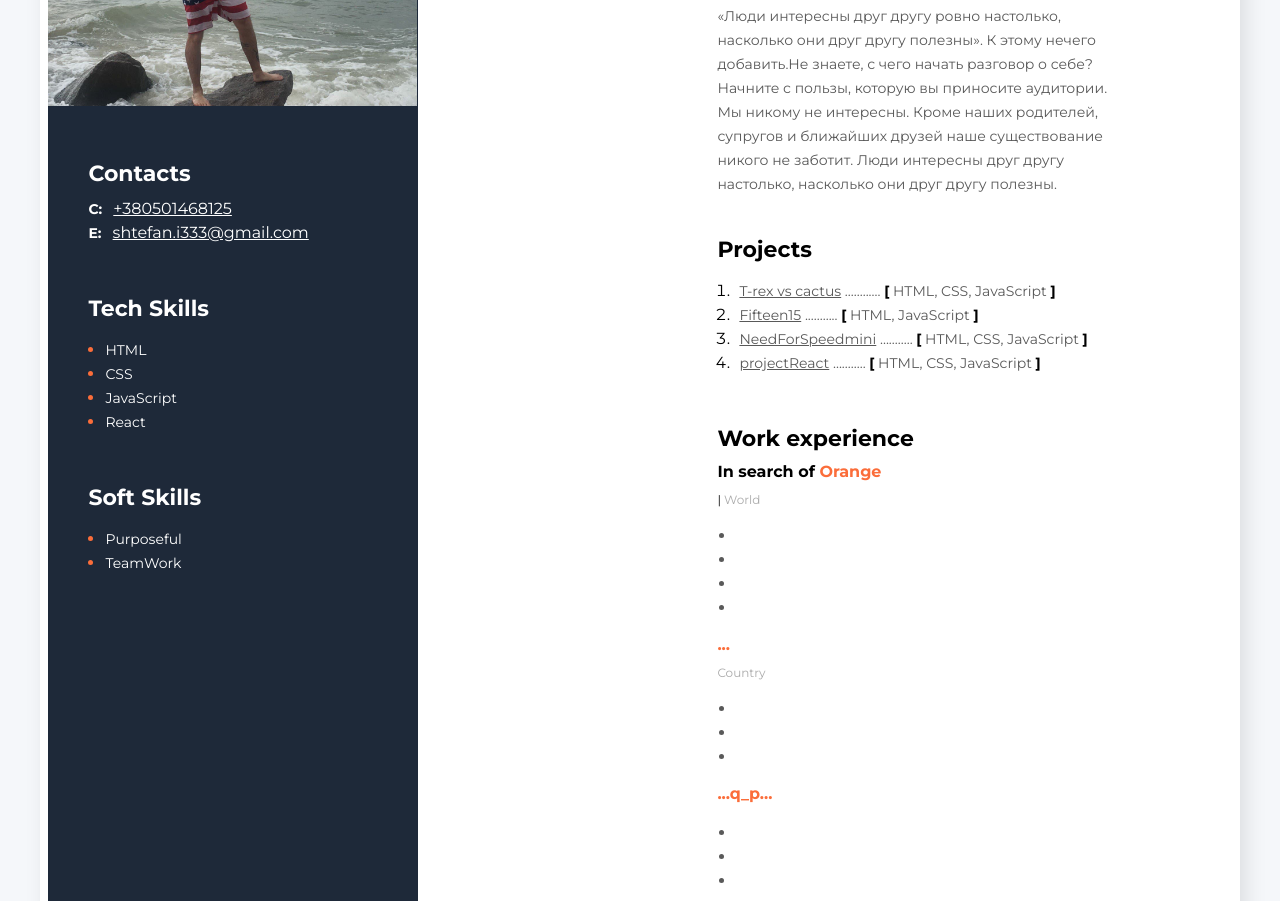
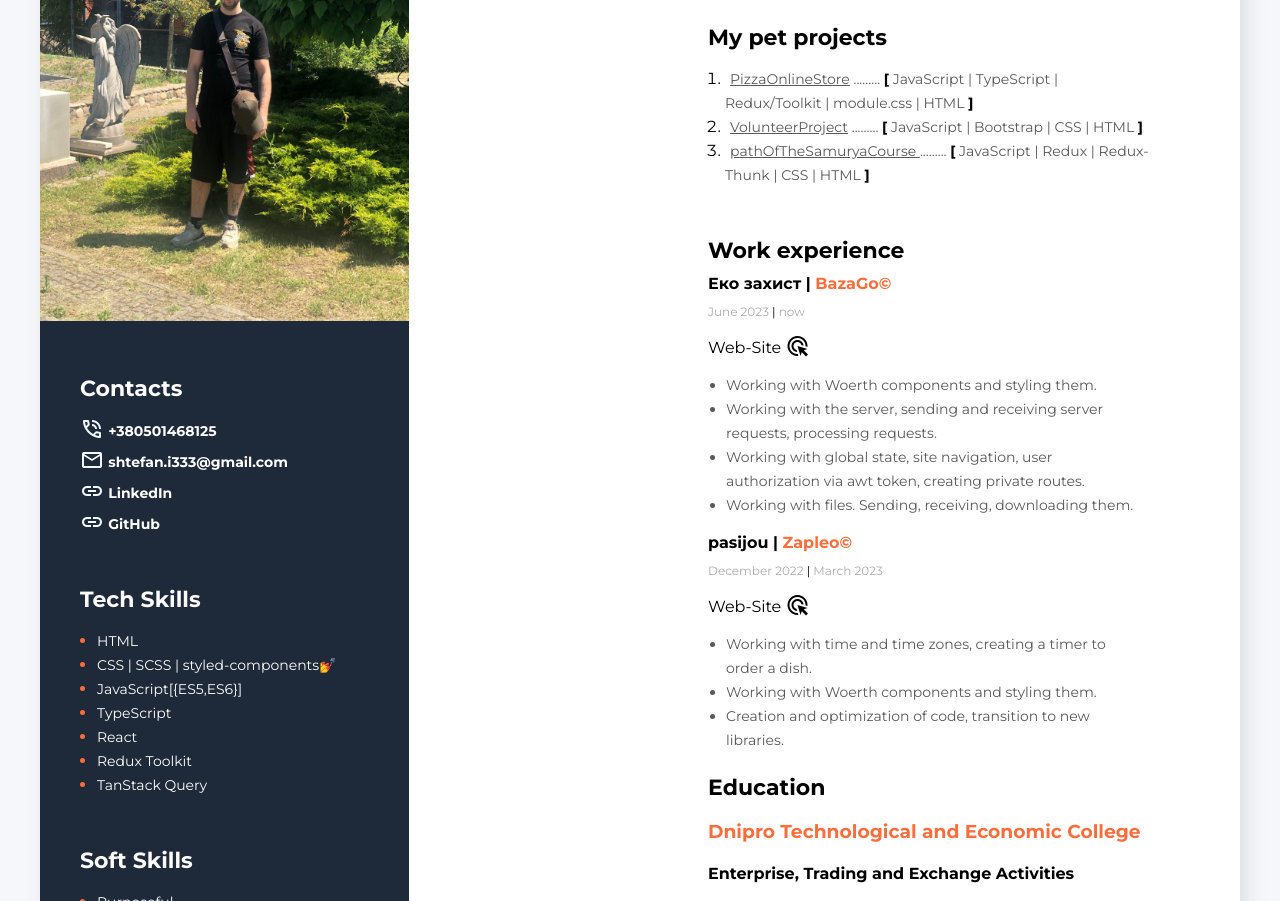
Before and after one commit to ShtefanI11/Resume, a plain HTML site: page index.html in a window 1280 px wide. Shown: the part 251-1152 px from the top of the page. Drawn offline with nearby package versions, Linux system fonts and the light colour scheme.

Commit message:
updateResume

```diff
--- a/css/style.css
+++ b/css/style.css
@@ -105,6 +105,11 @@ body {
   margin-bottom: 10px;
 }
 
+.web-site-links {
+  text-decoration: none;
+  color: #000000;
+}
+
 /* my-projects-section */
 
 .my-projects-list {
@@ -195,5 +200,6 @@ body {
 /* soft-skills-list */
 
 .contacts-color {
+  text-decoration: none;
   color: #ffffff;
 }
--- a/index.html
+++ b/index.html
@@ -1,5 +1,6 @@
 <!DOCTYPE html>
 <html lang="en">
+
 <head>
     <meta charset="UTF-8">
     <meta http-equiv="X-UA-Compatible" content="IE=edge">
@@ -8,8 +9,11 @@
     <link rel="preconnect" href="https://fonts.googleapis.com">
     <link rel="preconnect" href="https://fonts.gstatic.com" crossorigin>
     <link href="https://fonts.googleapis.com/css2?family=Montserrat:wght@400;700&display=swap" rel="stylesheet">
+    <link rel="stylesheet"
+        href="https://fonts.googleapis.com/css2?family=Material+Symbols+Outlined:opsz,wght,FILL,GRAD@20..48,100..700,0..1,-50..200" />
     <link rel="stylesheet" href="css/style.css">
 </head>
+
 <body>
     <!-- Main section -->
     <div class="main-section">
@@ -17,43 +21,41 @@
         <div class="main-content-section">
             <!-- About me section -->
             <div class="about-me-section">
-                    <h2 class="about-me-profession">Front-end Developer or Backend</h2>
+                <h2 class="about-me-profession">Front-End Developer</h2>
                 <h1 class="about-me-name">Shtefan Igor</h1>
-                    <p class="about-me-description">«Люди интересны друг другу ровно настолько, насколько они друг другу полезны». К этому
-                    нечего добавить.Не знаете, с чего начать разговор о себе? Начните с пользы, которую вы приносите аудитории.
-                    Мы никому не интересны. Кроме наших родителей, супругов и ближайших друзей наше существование никого не заботит. Люди
-                    интересны друг другу настолько, насколько они друг другу полезны.</p>
+                <p class="about-me-description"><!-- Обо мне --></p>
             </div>
             <!--  My projects section -->
             <div class="my-projects-section">
-                <h3 class="main-content-title">Projects</h3>
+                <h3 class="main-content-title">My pet projects</h3>
                 <ol class="my-projects-list">
                     <li class="my-projects-item">
                         <span class="my-projects-text">
-                        <a href="https://shtefan33.github.io/" class="my-projects-link">T-rex vs cactus</a>
-                        ............
-                        <span class="my-projects-bracket">[</span> HTML, CSS, JavaScript <span class="my-projects-bracket">]</span>
+                            <a href="https://github.com/ShtefanI11/react_full_knowledge_2023"
+                                class="my-projects-link">PizzaOnlineStore</a>
+                            .........
+                            <span class="my-projects-bracket">[</span> JavaScript | TypeScript | Redux/Toolkit |
+                            module.css |
+                            HTML <span class="my-projects-bracket">]</span>
                         </span>
                     </li>
                     <li class="my-projects-item">
                         <span class="my-projects-text">
-                        <a href="https://shtefan33.github.io/Fifteen15.github.io/" class="my-projects-link">Fifteen15</a>
-                        ...........
-                        <span class="my-projects-bracket">[</span> HTML, JavaScript <span class="my-projects-bracket">]</span>
+                            <a href="https://github.com/ShtefanI11/task-for-volunteers"
+                                class="my-projects-link">VolunteerProject</a>
+                            .........
+                            <span class="my-projects-bracket">[</span> JavaScript | Bootstrap | CSS | HTML <span
+                                class="my-projects-bracket">]</span>
                         </span>
                     </li>
                     <li class="my-projects-item">
                         <span class="my-projects-text">
-                        <a href="https://shtefan33.github.io/NeedForSpeedmini.github.io/" class="my-projects-link">NeedForSpeedmini</a>
-                        ...........
-                        <span class="my-projects-bracket">[</span> HTML, CSS, JavaScript <span class="my-projects-bracket">]</span>
-                        </span>
-                    </li>
-                    <li class="my-projects-item">
-                        <span class="my-projects-text">
-                        <a href="https://github.com/Shtefan33/SiteNetwork" class="my-projects-link">projectReact</a>
-                        ...........
-                        <span class="my-projects-bracket">[</span> HTML, CSS, JavaScript <span class="my-projects-bracket">]</span>
+                            <a href="https://github.com/ShtefanI11/path-of-the-samurya-course"
+                                class="my-projects-link">pathOfTheSamuryaCourse
+                            </a>
+                            .........
+                            <span class="my-projects-bracket">[</span> JavaScript | Redux | Redux-Thunk | CSS | HTML
+                            <span class="my-projects-bracket">]</span>
                         </span>
                     </li>
                 </ol>
@@ -61,54 +63,60 @@
             <!-- My Work experience -->
             <div class="my-work-experience">
                 <h3 class="main-content-title">Work experience</h3>
-                    <!-- Company 3 -->
+                <!-- Company 2 -->
                 <div class="my-work-experience-company-block">
-                            <h4 class="my-work-experience-position">In search of <span class="my-work-experience-company"> Orange</span></h4>
-                            <p class="my-work-experience-period"><span class="my-work-experience-divider">|</span>   World</p>
+                    <h4 class="my-work-experience-position">
+                        Еко захист |
+                        <span class="my-work-experience-company">
+                            BazaGo©
+                        </span>
+                    </h4>
+                    <p class="my-work-experience-period">June 2023 <span class="my-work-experience-divider">|</span> now
+                    </p>
+                    <a href="https://github.com/Dead-Reaven/Big-lapa" class='web-site-links'>Web-Site <span
+                            class="material-symbols-outlined" style='position: relative; top: 5px;'>
+                            ads_click
+                        </span></a>
                     <ul class="my-work-experience-duties">
                         <li class="my-work-experience-duty">
-
+                            Working with Woerth components and styling them.
                         </li>
                         <li class="my-work-experience-duty">
-
+                            Working with the server, sending and receiving server requests, processing requests.
                         </li>
                         <li class="my-work-experience-duty">
-
+                            Working with global state, site navigation, user authorization via awt token, creating
+                            private routes.
                         </li>
                         <li class="my-work-experience-duty">
-
-                                </li>
-                            </ul>
-                        </div>
-                    <!-- Company 2 -->
-                    <div class="my-work-experience-company-block">
-                        <h4 class="my-work-experience-position"><span class="my-work-experience-company">...</span></h4>
-                        <p class="my-work-experience-period"><span class="my-work-experience-divider"></span>  Country</p>
-                        <ul class="my-work-experience-duties">
-                            <li class="my-work-experience-duty">
-
-                            </li>
-                            <li class="my-work-experience-duty">
-
-                            </li>
-                            <li class="my-work-experience-duty">
-
+                            Working with files. Sending, receiving, downloading them.
                         </li>
                     </ul>
                 </div>
                 <!-- Company 1 -->
                 <div class="my-work-experience-company-block">
-                        <h4 class="my-work-experience-position"><span class="my-work-experience-company">...q_p...</span></h4>
-                        <p class="my-work-experience-period"><span class="my-work-experience-divider"></span> </p>
+                    <h4 class="my-work-experience-position">
+                        pasijou |
+                        <span class="my-work-experience-company">
+                            Zapleo©
+                        </span>
+                    </h4>
+                    <p class="my-work-experience-period">December 2022 <span class="my-work-experience-divider">|</span>
+                        March 2023
+                    </p>
+                    <a href="https://pasijou.com/" class='web-site-links'>Web-Site <span
+                            class="material-symbols-outlined" style='position: relative; top: 5px;'>
+                            ads_click
+                        </span></a>
                     <ul class="my-work-experience-duties">
                         <li class="my-work-experience-duty">
-
+                            Working with time and time zones, creating a timer to order a dish.
                         </li>
                         <li class="my-work-experience-duty">
-
+                            Working with Woerth components and styling them.
                         </li>
                         <li class="my-work-experience-duty">
-
+                            Creation and optimization of code, transition to new libraries.
                         </li>
                     </ul>
                 </div>
@@ -118,22 +126,53 @@
                 <h3 class="main-content-title">Education</h3>
                 <h3><span class="my-work-experience-company">Dnipro Technological and Economic College</span></h3>
                 <h4>Enterprise, Trading and Exchange Activities</h4>
-                        <p class="my-work-experience-period">September 2021 & June 2024 <span class="my-work-experience-divider">|</span>  Ukrain</p>
+                <p class="my-work-experience-period">September 2021 & June 2024 <span
+                        class="my-work-experience-divider">|</span> Ukrain</p>
             </div>
         </div>
         <!-- Sidebar section -->
         <aside class="sidebar-section">
-                <img src="img/Shtefan.jpg" alt="My photo" width="369px">
+            <img src="img/ShtefanI33.jpg" alt="My photo" width="369px">
             <!-- Contacts section -->
             <div class="contacts-section">
                 <h3 class="sidebar-title">Contacts</h3>
                 <div>
-                        <span class="contacts-section-type">C:</span>
+                    <span class="material-symbols-outlined" style='color: aliceblue; position: relative; top: 5px;'>
+                        phone_in_talk
+                    </span>
+                    <span class="contacts-section-link">
                         <a class="contacts-color" href="tel:+380501468125">+380501468125</a>
+                    </span>
                 </div>
                 <div>
-                        <span class="contacts-section-link">E:</span>
-                        <a class="contacts-color" href="mailto:shtefan.i333@gmail.com">shtefan.i333@gmail.com</a>
+                    <span class="material-symbols-outlined" style='color: aliceblue; position: relative; top: 5px;'>
+                        mail
+                    </span>
+                    <span class="contacts-section-link">
+                        <a class="contacts-color" href="mailto:shtefan.i333@gmail.com">
+                            shtefan.i333@gmail.com
+                        </a>
+                    </span>
+                </div>
+                <div>
+                    <span class="material-symbols-outlined" style='color: aliceblue; position: relative; top: 5px;'>
+                        link
+                    </span>
+                    <span class="contacts-section-link">
+                        <a class="contacts-color" href="https://www.linkedin.com/in/igor-shtefan33-1331onumlogn/">
+                            LinkedIn
+                        </a>
+                    </span>
+                </div>
+                <div>
+                    <span class="material-symbols-outlined" style='color: aliceblue; position: relative; top: 5px;'>
+                        Link
+                    </span>
+                    <span class="contacts-section-link">
+                        <a class="contacts-color" href="https://github.com/ShtefanI11">
+                            GitHub
+                        </a>
+                    </span>
                 </div>
             </div>
             <!-- Tech Skills Sections -->
@@ -141,9 +180,14 @@
                 <h3 class="sidebar-title">Tech Skills</h3>
                 <ul class="tech-skills-list">
                     <li class="tech-skills-item"><span class="tech-skills-item-text">HTML</span></li>
-                    <li class="tech-skills-item"><span class="tech-skills-item-text">CSS</span></li>
-                    <li class="tech-skills-item"><span class="tech-skills-item-text">JavaScript</span></li>
+                    <li class="tech-skills-item"><span class="tech-skills-item-text">CSS | SCSS
+                            | styled-components💅</span>
+                    </li>
+                    <li class="tech-skills-item"><span class="tech-skills-item-text">JavaScript[{ES5,ES6}]</span></li>
+                    <li class="tech-skills-item"><span class="tech-skills-item-text">TypeScript</span></li>
                     <li class="tech-skills-item"><span class="tech-skills-item-text">React</span></li>
+                    <li class="tech-skills-item"><span class="tech-skills-item-text">Redux Toolkit</span></li>
+                    <li class="tech-skills-item"><span class="tech-skills-item-text">TanStack Query</span></li>
                 </ul>
             </div>
             <!-- Soft Skills Sections -->
@@ -152,9 +196,12 @@
                 <ul class="tech-skills-list">
                     <li class="tech-skills-item"><span class="tech-skills-item-text">Purposeful</span></li>
                     <li class="tech-skills-item"><span class="tech-skills-item-text">TeamWork</span></li>
+                    <li class="tech-skills-item"><span class="tech-skills-item-text">Сommunicable</span></li>
+
                 </ul>
             </div>
         </aside>
     </div>
 </body>
+
 </html>
```
Also changed, not shown: img/Shtefan.jpg (deleted), img/ShtefanI33.jpg (added). Lines whose indentation alone changed are shown as unchanged.
